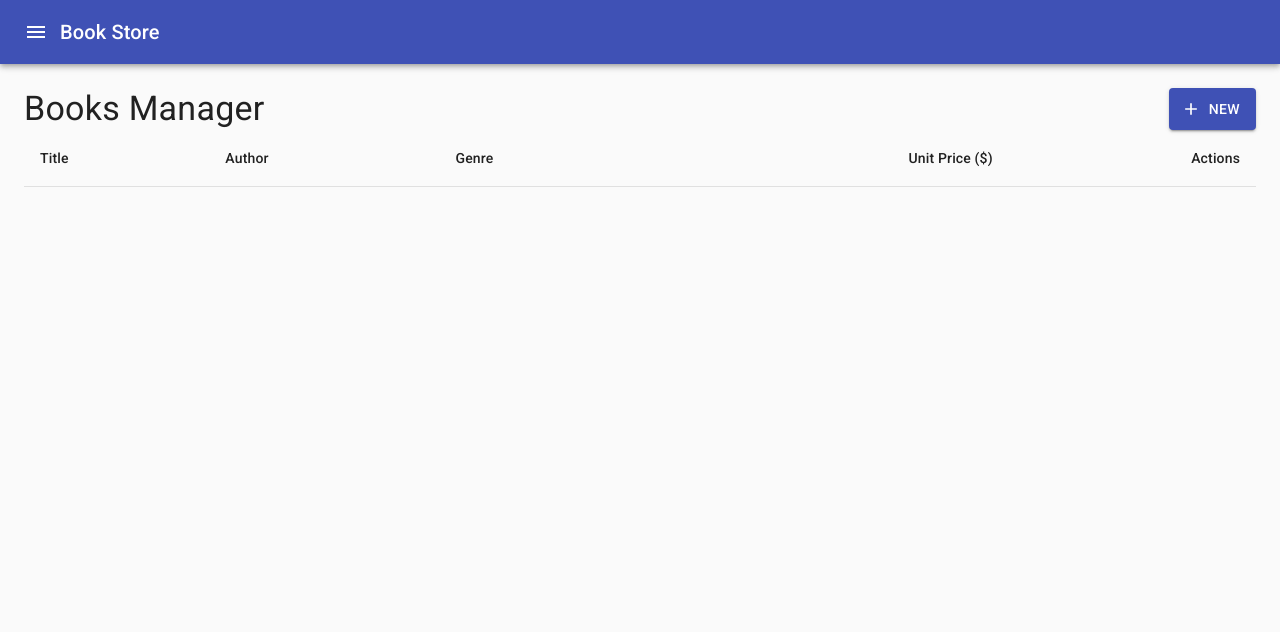
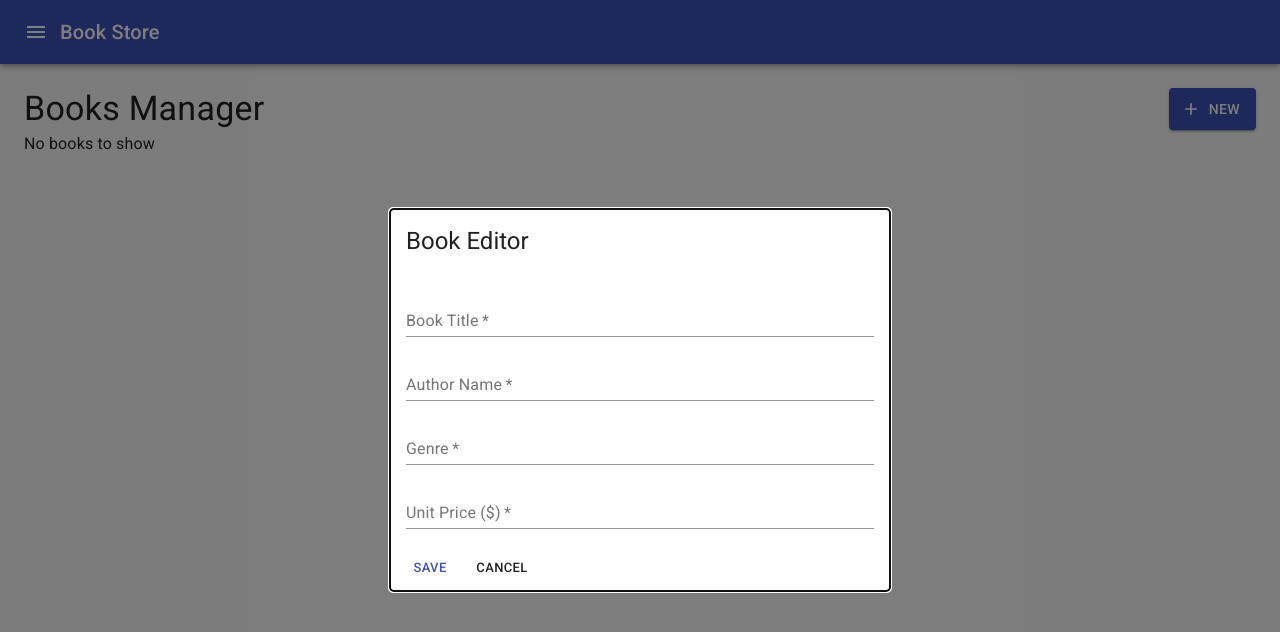
Before and after one commit to heinsoeoo/BookStore, a React (Create React App) app: page /books/new in a window 1280 px wide. Shown: the top 632 px of the page. Built offline with nearby package versions, Linux system fonts and the light colour scheme.

Commit message:
react crud via state

```diff
--- a/package.json
+++ b/package.json
@@ -10,6 +10,7 @@
     "@testing-library/user-event": "^13.5.0",
     "react": "^17.0.2",
     "react-dom": "^17.0.2",
+    "react-router-dom": "^6.2.1",
     "react-scripts": "5.0.0",
     "web-vitals": "^2.1.4"
   },
--- a/src/App.js
+++ b/src/App.js
@@ -2,8 +2,11 @@ import React, { Fragment } from 'react';
 
 import AppHeader from './components/AppHeader';
 import Books from './pages/Books';
+import Home from './pages/Home';
 
 import { CssBaseline, withStyles } from '@material-ui/core';
+import { BrowserRouter as Router, Route, Routes } from 'react-router-dom';
+import BookEditor from './components/BookEditor';
 
 const styles = theme => ({
   main: {
@@ -16,11 +19,19 @@ const styles = theme => ({
 
 const App = ({classes}) => (
   <Fragment>
-    <CssBaseline />
-    <AppHeader />
-    <main className={classes.main}>
-      <Books />
-    </main>
+    <Router>
+      <CssBaseline />
+      <AppHeader />
+      <main className={classes.main}>
+          <Routes>
+            <Route path='/' element={<Home />} />
+            <Route path='/books' element={<Books />}>
+              <Route exact path='edit' element={<BookEditor />} />
+              <Route exact path=':id' element={<BookEditor />} />
+            </Route>
+          </Routes>
+      </main>
+    </Router>
   </Fragment>
 );
 
--- a/src/components/AppHeader.js
+++ b/src/components/AppHeader.js
@@ -2,6 +2,7 @@ import React from 'react';
 
 import { AppBar, IconButton, Toolbar, Typography } from '@material-ui/core';
 import { Menu } from '@material-ui/icons';
+import { Link } from 'react-router-dom';
 
 class AppHeader extends React.Component {
     render() {
@@ -12,7 +13,7 @@ class AppHeader extends React.Component {
                         <Menu />
                     </IconButton>
                     <Typography variant="h6">
-                        Book Store
+                        <Link style={{textDecoration: 'none', color: 'inherit'}} to='/'>Book Store</Link>
                     </Typography>
                 </Toolbar>
             </AppBar>
--- /dev/null
+++ b/src/components/BookEditor.js
@@ -0,0 +1,53 @@
+import { Button, Card, CardActions, CardContent, CardHeader, makeStyles, Modal, TextField } from '@material-ui/core';
+import React from 'react';
+import { useNavigate, useOutletContext } from 'react-router-dom';
+
+const useStyles = makeStyles(theme => ({
+    modal: {
+        display: 'flex',
+        alignItems: 'center',
+        justifyContent: 'center',
+    },
+    modalCard: {
+        width: '90%',
+        maxWidth: 500,
+    },
+    modalCardContent: {
+        display: 'flex',
+        flexDirection: 'column',
+    },
+    marginTop: {
+        marginTop: theme.spacing(2),
+    },
+}));
+
+const BookEditor = () => {
+    const classes = useStyles();
+    let navigate = useNavigate();
+    let [add] = useOutletContext();
+
+    return(
+    <Modal
+        className={classes.modal}
+        onClose={()=> navigate(-1)}
+        open>
+        <Card className={classes.modalCard}>
+            <form autoComplete='off'>
+                <CardHeader title='Book Editor'/>
+                <CardContent className={classes.modalCardContent}>
+                    <TextField label='Book Title' required/>
+                    <TextField className={classes.marginTop} label='Author Name' required/>
+                    <TextField className={classes.marginTop} label='Genre' required/>
+                    <TextField className={classes.marginTop} label='Unit Price ($)' required/>
+                </CardContent>
+                <CardActions>
+                    <Button size='small' color='primary' onClick={add}>Save</Button>
+                    <Button size='small' onClick={() => navigate(-1)}>Cancel</Button>
+                </CardActions>
+            </form>
+        </Card>
+    </Modal>
+)
+}
+
+export default BookEditor;
--- a/src/pages/Books.js
+++ b/src/pages/Books.js
@@ -1,33 +1,87 @@
 import {
     Button,
-    makeStyles,
     Table,
     TableBody,
     TableCell,
     TableContainer,
     TableHead,
     TableRow,
-    Typography
+    Typography,
+    makeStyles
 } from '@material-ui/core';
-import AddIcon from '@material-ui/icons/Add';
+import { Link, Outlet, useNavigate, useParams } from 'react-router-dom';
+import { Add as AddIcon, Edit as EditIcon, Delete as DeleteIcon} from '@material-ui/icons';
 import React from 'react';
 
-const useStyles = makeStyles({
+const useStyles = makeStyles(theme => ({
     header: {
         display: 'flex',
         justifyContent: 'space-between',
     },
+    actionBtn: {
+        margin: theme.spacing(1),
+    }
+}));
+
+class Books extends React.Component {
+    state = {
+        loading: true,
+        books: [],
+        error: null
+    }
+
+    componentDidMount() {
+        this.setState({loading: false});
+    }
+
+    add = () => {
+        let id = this.props.params.id;
+        if(id) {
+            this.setState({
+                    books: [...this.state.books].map(book => {
+                    if (book.id === id) {
+                        return {
+                            ...book,
+                            title: `New Book ${id}`,
+                        }
+                    } else {
+                        return book;
+                    }
+                })
             });
+        } else {
+            id = this.state.books.length + 1;
+            this.setState({
+                books: [
+                    ...this.state.books,
+                    {id, title: `Book ${id}`, author: `Author ${id}`, genre: `gen ${id}`, price: id*10}
+                ],
+            });
+        }
+        this.props.navigate(-1);
+    }
 
-function Books() {
-    const classes = useStyles();
+    async deleteBook(book) {
+        if(window.confirm(`Are you sure to delete ${book.title}`)) {
+            //await Delete
+        }
+    }
+
+    render() {
+        const {classes} = this.props;
 
         return (
             <>
-            <headtitle className={classes.header}>
+                <div className={classes.header}>
                     <Typography variant="h4">Books Manager</Typography>
-                <Button variant='contained' color='primary' startIcon={<AddIcon/>}>New</Button>
-            </headtitle>
+                    <Button
+                        variant='contained'
+                        color='primary'
+                        component={Link}
+                        to='/books/edit'
+                        startIcon={<AddIcon/>}>New</Button>
+                </div>
+                {this.state.books.length > 0 ? (
                     <TableContainer>
                         <Table>
                             <TableHead>
@@ -40,12 +94,47 @@ function Books() {
                                 </TableRow>
                             </TableHead>
                             <TableBody>
-
+                                {this.state.books.map(book => (
+                                    <TableRow key={book.id}>
+                                        <TableCell>{book.title}</TableCell>
+                                        <TableCell>{book.author}</TableCell>
+                                        <TableCell>{book.genre}</TableCell>
+                                        <TableCell align='right'>{book.price}</TableCell>
+                                        <TableCell align='right'>
+                                            <Button
+                                                className={classes.actionBtn}
+                                                variant='contained'
+                                                size='small'
+                                                component={Link}
+                                                to={`/books/${book.id}`}
+                                                startIcon={<EditIcon />}>Edit</Button>
+                                            <Button
+                                                className={classes.actionBtn}
+                                                variant='contained'
+                                                size='small'
+                                                color='secondary'
+                                                onClick={() => this.deleteBook(book)}
+                                                startIcon={<DeleteIcon />}>Delete</Button>
+                                        </TableCell>
+                                    </TableRow>
+                                ))}
                             </TableBody>
                         </Table>
                     </TableContainer>
+                ) : (
+                    !this.state.loading && <Typography variant='subtitle1'>No books to show</Typography>
+                )}
+
+                <Outlet context={[this.add]} />
             </>
         )
     }
+}
 
-export default Books;
+export default function(props) {
+    const navigate = useNavigate();
+    const classes = useStyles();
+    const params = useParams();
+
+    return <Books {...props} navigate={navigate} classes={classes} params={params} />
+}
--- /dev/null
+++ b/src/pages/Home.js
@@ -0,0 +1,12 @@
+import { Typography } from '@material-ui/core';
+import { Link } from 'react-router-dom';
+import React from 'react';
+
+const Home = () => (
+    <>
+        <Typography variant='h4'>Welcome to Book Store!</Typography>
+        Check Books <Link to='/books'>here</Link>
+    </>
+)
+
+export default Home;
```
Also changed, not shown: 1 other file (tests, documents, lock files or other folders). Lines whose indentation alone changed are shown as unchanged.
